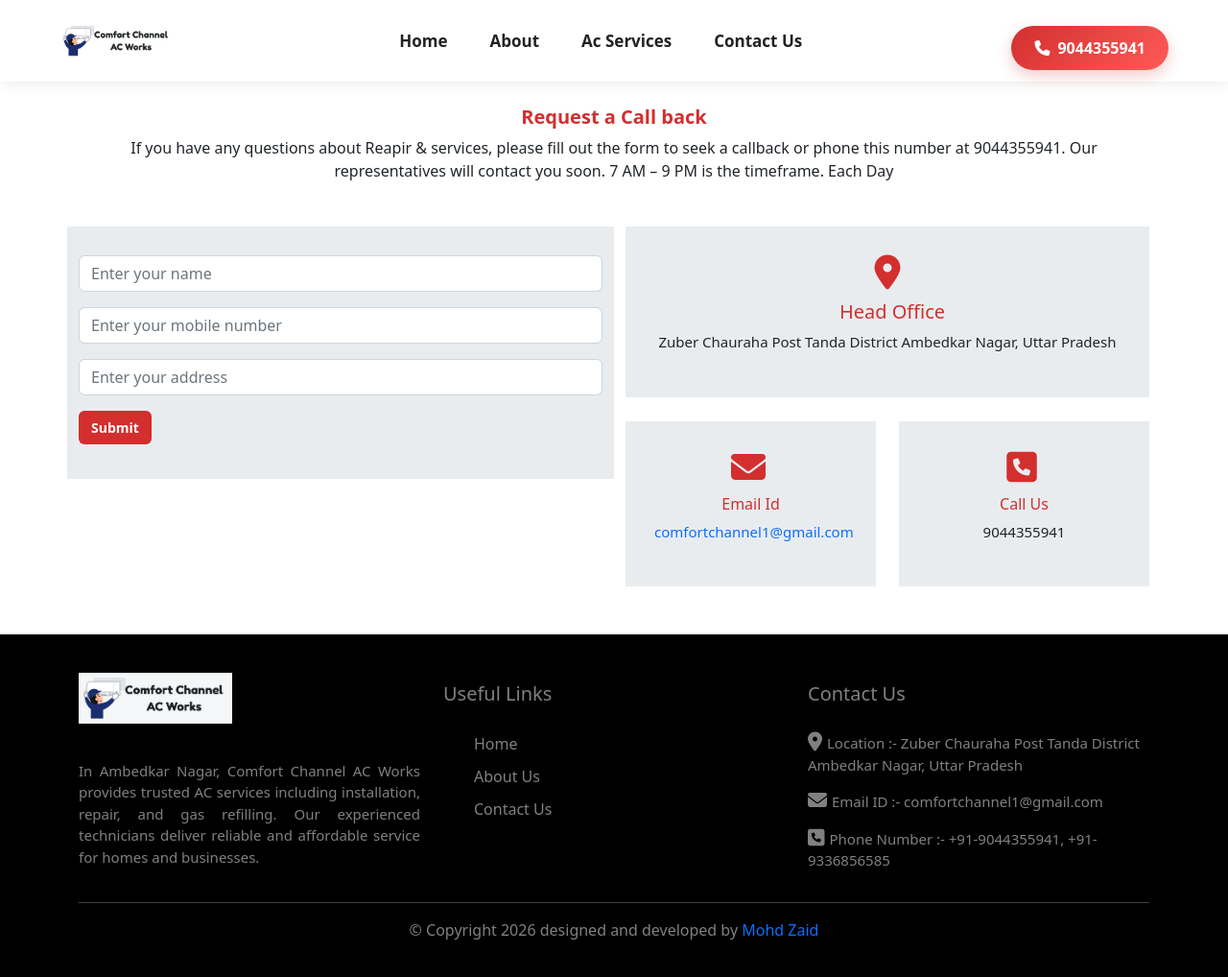
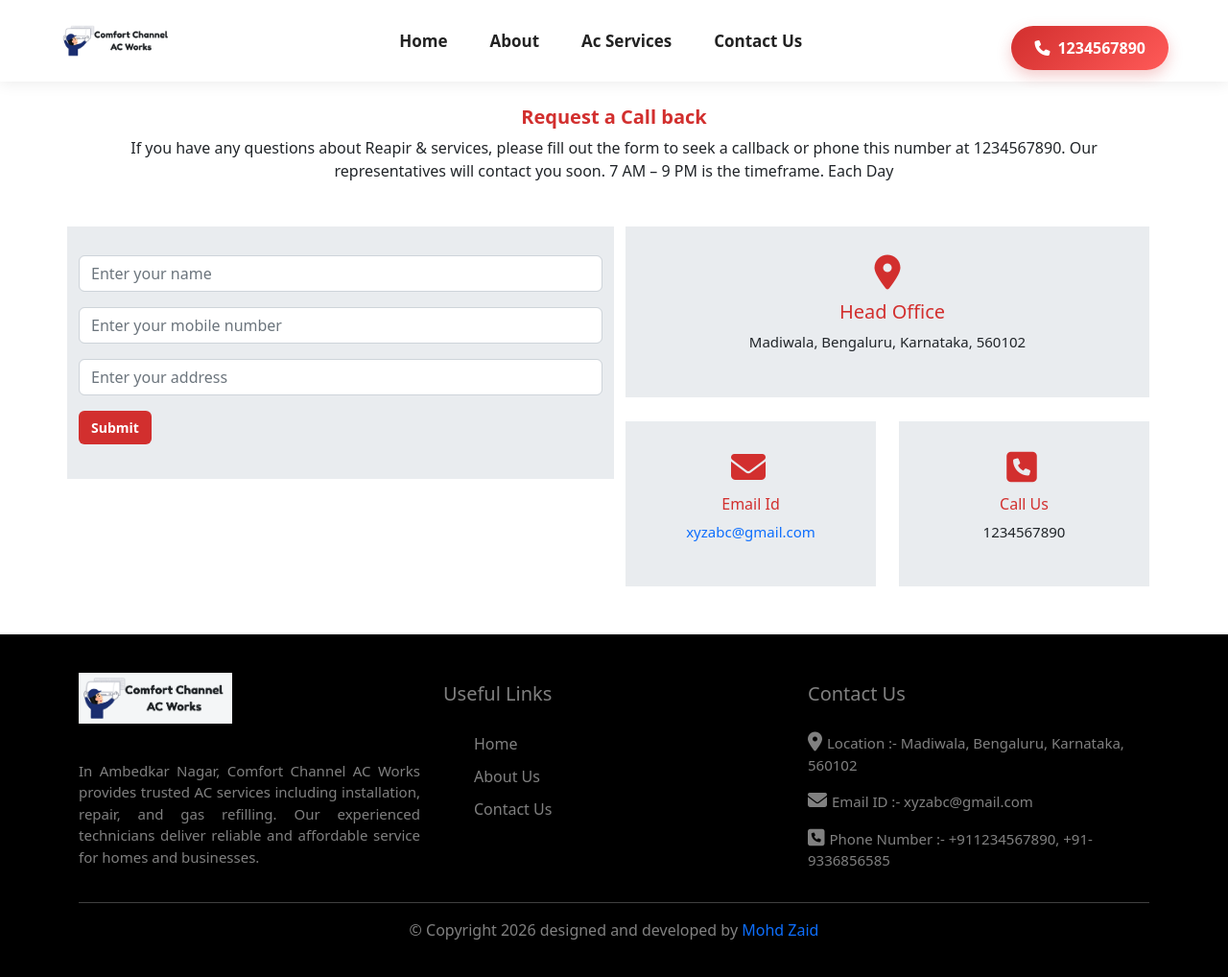
Before and after one commit to alwaas/Comfort-Channel-AC-Works, a plain HTML site: page contact.htm in a window 1280 px wide. Shown: the whole page at 96% size. Drawn offline with Linux system fonts and the light colour scheme.

Commit message:
Contacts Details Updated

```diff
--- a/assets/js/main.js
+++ b/assets/js/main.js
@@ -1,5 +1,5 @@
 // PHONE CONFIG
-const phoneNumber = "9044355941";
+const phoneNumber = "1234567890";
 const countryCode = "+91";
 
 // SAFE CHECK DATA
--- a/contact.htm
+++ b/contact.htm
@@ -27,7 +27,7 @@
           "url": "https://xyz.com/",
           "contactPoint": {
             "@type": "ContactPoint",
-            "telephone": "+91  9044355941",
+            "telephone": "+91  1234567890",
             "contactType": "customer service",
             "areaServed": "IN",
             "availableLanguage": ["en","Hindi"]
@@ -47,7 +47,7 @@
           "image": "https://.com/assets/images/rps-logo.png",
           "@id": "https://.com/assets/images/rps-logo.png",
           "url": "https://.com/",
-          "telephone": "+91 9044355941",
+          "telephone": "+91 1234567890",
           "priceRange": "Customizable",
           "address": {
             "@type": "PostalAddress",
@@ -97,9 +97,9 @@
 			<a class="navbar-brand" href="index.html">
 				<img src="assets/images/comfort logo.png" alt="Comfort Channel AC Works Logo">
 			</a>
-			<a href="tel:+919044355941" class="mobileno">
+			<a href="tel:+911234567890" class="mobileno">
 				<i class="fa fa-phone" aria-hidden="true"></i>
-				9044355941
+				1234567890
 			</a>
 
 			<button class="navbar-toggler" type="button" data-bs-toggle="collapse" data-bs-target="#collapsibleNavbar">
@@ -127,7 +127,7 @@
 					</li>
 				</ul>
 			    <div class="navbar-mobile-number ms-auto">
-				   <p><a href="tel:+919044355941"><i class="fa fa-phone" aria-hidden="true"></i> 9044355941</a></p>
+				   <p><a href="tel:+911234567890"><i class="fa fa-phone" aria-hidden="true"></i> 1234567890</a></p>
 			    </div>
 			</div>
 		  </div>
@@ -141,7 +141,7 @@
 					<div class="col-sm-12 col-md-12 col-lg-12">
 						<div class="header-content">
 							<h5>Request a Call back</h5>
-							<p>If you have any questions about Reapir & services, please fill out the form to seek a callback or phone this number at 9044355941. Our representatives will contact you soon. 7 AM – 9 PM is the timeframe. Each Day</p>
+							<p>If you have any questions about Reapir & services, please fill out the form to seek a callback or phone this number at 1234567890. Our representatives will contact you soon. 7 AM – 9 PM is the timeframe. Each Day</p>
 						</div>
 					</div>
 				</div>
@@ -183,7 +183,7 @@
 											<div class="header-contact-address">
 												<i class="fa fa-map-marker" aria-hidden="true"></i>
 												<h6>Head Office</h6>
-											<p>Zuber Chauraha Post Tanda District Ambedkar Nagar, Uttar Pradesh</p>
+											<p>Madiwala, Bengaluru, Karnataka, 560102</p>
 											</div>
 										</div>
 									</div>
@@ -193,8 +193,8 @@
 												<i class="fa fa-envelope" aria-hidden="true"></i>
 												<h6>Email Id</h6>
 												<p>
-													<a href="mailto:comfortchannel1@gmail.com" style="text-decoration: none;">
-														comfortchannel1@gmail.com
+													<a href="mailto:xyzabc@gmail.com" style="text-decoration: none;">
+														xyzabc@gmail.com
 													</a>
 												</p>
 											</div>
@@ -203,7 +203,7 @@
 											<div class="header-contact-phone">
 												<i class="fa fa-phone-square" aria-hidden="true"></i>
 												<h6>Call Us </h6>
-												<p>9044355941
+												<p>1234567890
 </p>
 											</div>
 										</div>
@@ -242,9 +242,9 @@
 							<div class="col-sm-4 col-md-4 col-lg-4">
 								<div class="contact-us">
 									<h5>Contact Us</h5>
-									<p><i class="fa fa-map-marker" aria-hidden="true"></i>Location :- Zuber Chauraha Post Tanda District Ambedkar Nagar, Uttar Pradesh</p>
-									<p><i class="fa fa-envelope" aria-hidden="true"></i>Email ID :- comfortchannel1@gmail.com </p>
-									<p> <i class="fa fa-phone-square" aria-hidden="true"></i>Phone Number :- +91-9044355941, +91-9336856585</p>
+									<p><i class="fa fa-map-marker" aria-hidden="true"></i>Location :- Madiwala, Bengaluru, Karnataka, 560102</p>
+									<p><i class="fa fa-envelope" aria-hidden="true"></i>Email ID :- xyzabc@gmail.com </p>
+									<p> <i class="fa fa-phone-square" aria-hidden="true"></i>Phone Number :- +911234567890, +91-9336856585</p>
 								</div>
 							</div>
 							<div class="col-sm-12 col-md-12 col-lg-12">
@@ -320,7 +320,7 @@
         }
     </style>
 	<div class="footer-mobile">
-		<a href="tel:+919044355941" ><i class="fa fa-phone"></i> Call Now </a>
+		<a href="tel:+911234567890" ><i class="fa fa-phone"></i> Call Now </a>
 	</div>
 
 	<!-- <script>
@@ -350,7 +350,7 @@
 				"ctaText": "Start Chat",
 				"borderRadius": "0",
 				"autoShow": false,
-				"phoneNumber": "+919044355941"
+				"phoneNumber": "+911234567890"
 			}
 		};
 		s.onload = function() {
```
Also changed, not shown: about.html (+6 -6 lines), ac.html (+10 -10 lines), index.html (+9 -9 lines).
